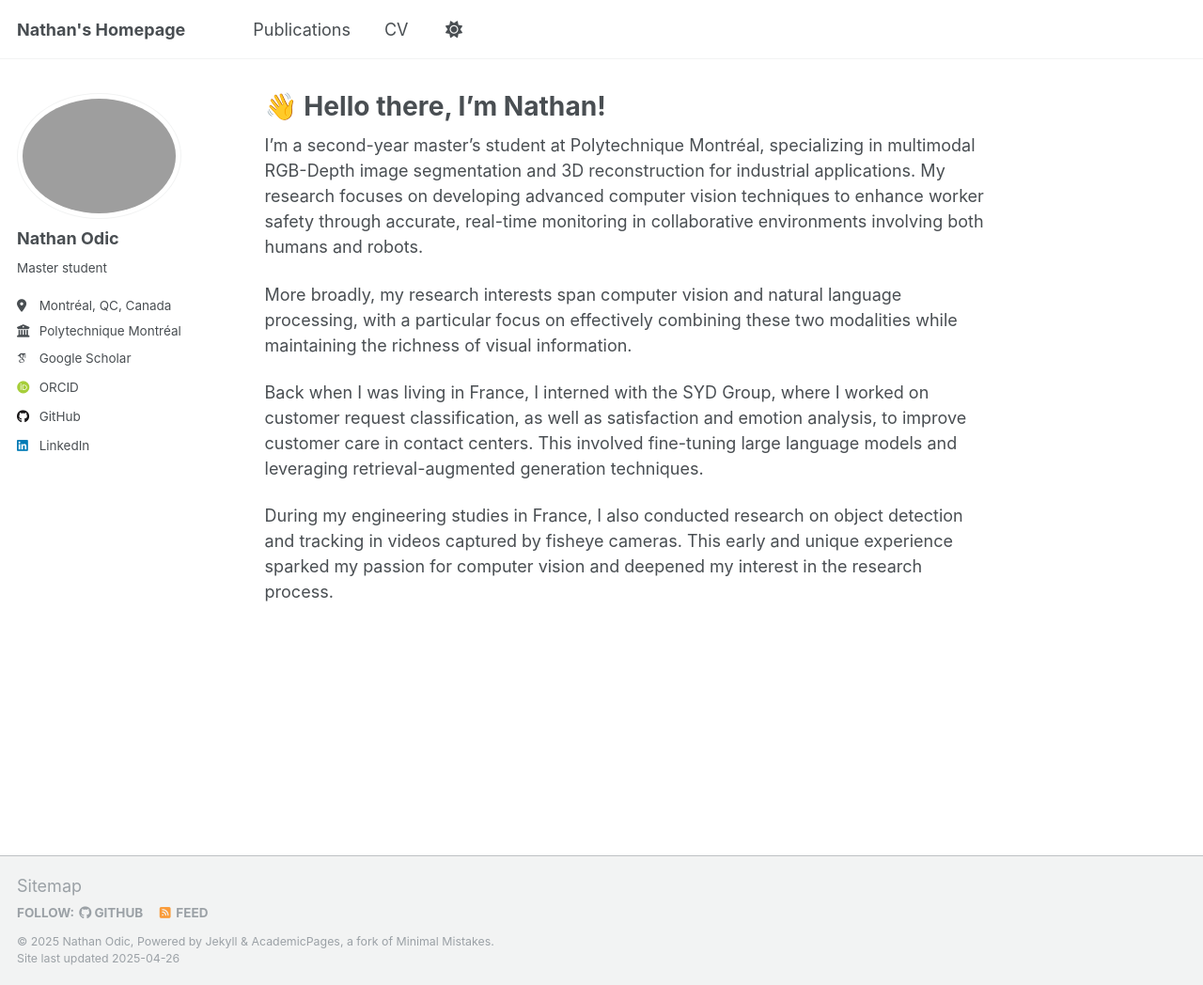
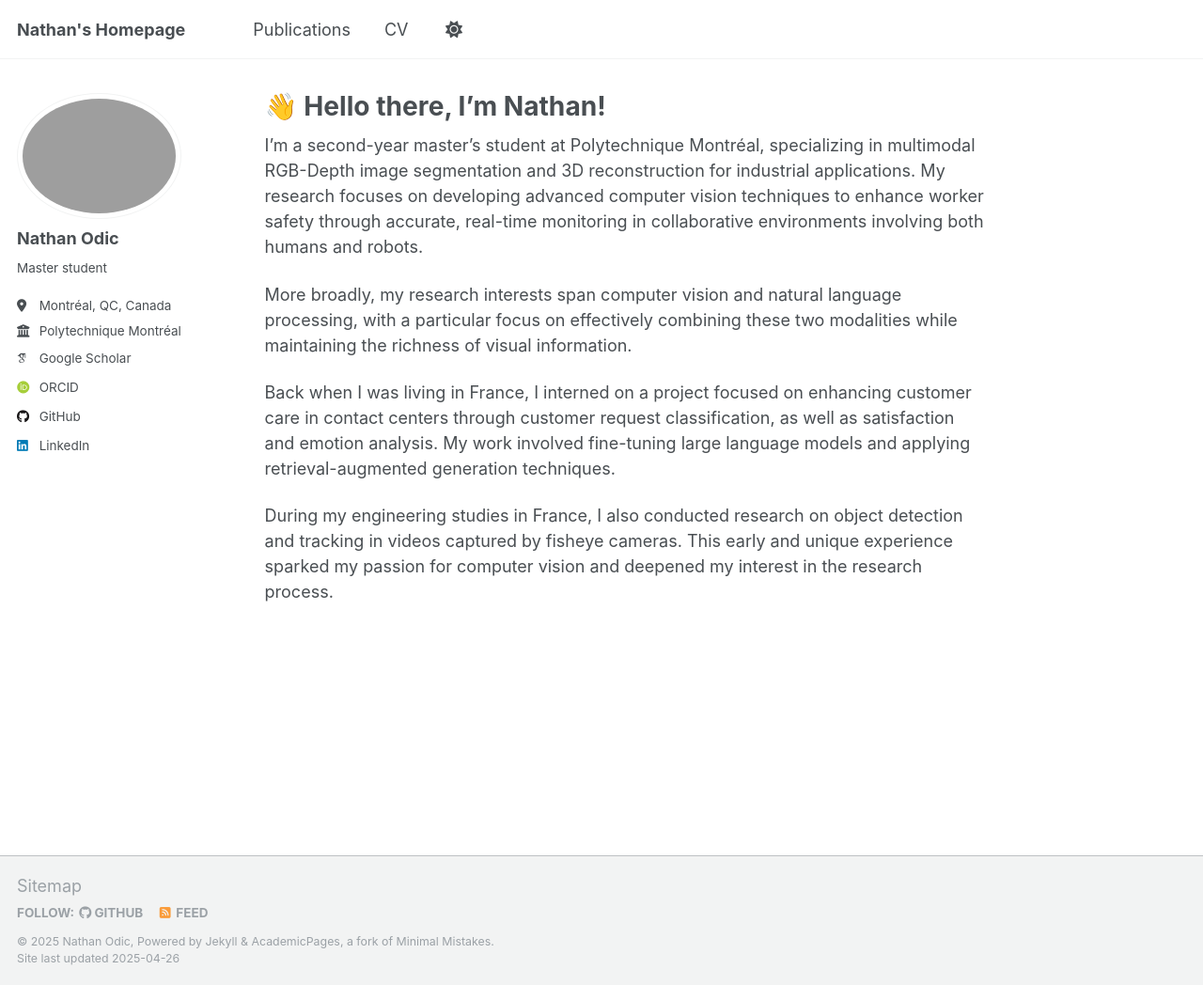
Before and after one commit to NathanOD/nathanod.github.io, a Jekyll site: the page built from _pages/about.md, in a window 1280 px wide and 1048 px high. Shown: the whole window at 94% size. Built offline with Jekyll 4.4.1, drawn with Linux system fonts in a browser that asks for light colours; some web fonts are replaced.

Commit message:
updated iinternship details

```diff
--- a/_pages/about.md
+++ b/_pages/about.md
@@ -11,6 +11,6 @@ I'm a second-year master's student at Polytechnique Montréal, specializing in m
 
 More broadly, my research interests span computer vision and natural language processing, with a particular focus on effectively combining these two modalities while maintaining the richness of visual information.
 
-Back when I was living in France, I interned with the SYD Group, where I worked on customer request classification, as well as satisfaction and emotion analysis, to improve customer care in contact centers. This involved fine-tuning large language models and leveraging retrieval-augmented generation techniques.
+Back when I was living in France, I interned on a project focused on enhancing customer care in contact centers through customer request classification, as well as satisfaction and emotion analysis. My work involved fine-tuning large language models and applying retrieval-augmented generation techniques.
 
 During my engineering studies in France, I also conducted research on object detection and tracking in videos captured by fisheye cameras. This early and unique experience sparked my passion for computer vision and deepened my interest in the research process.
```
